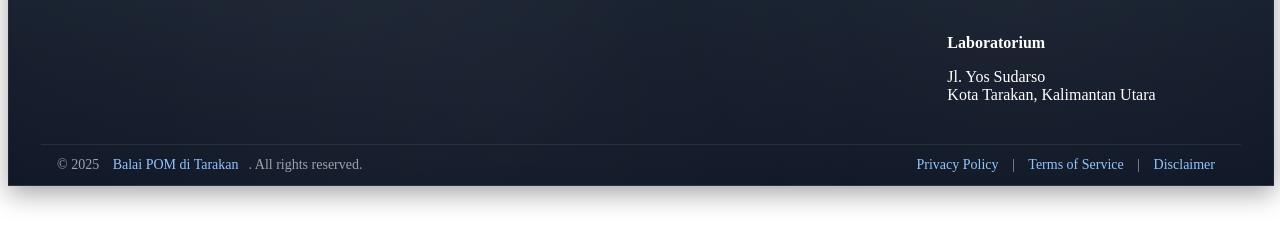
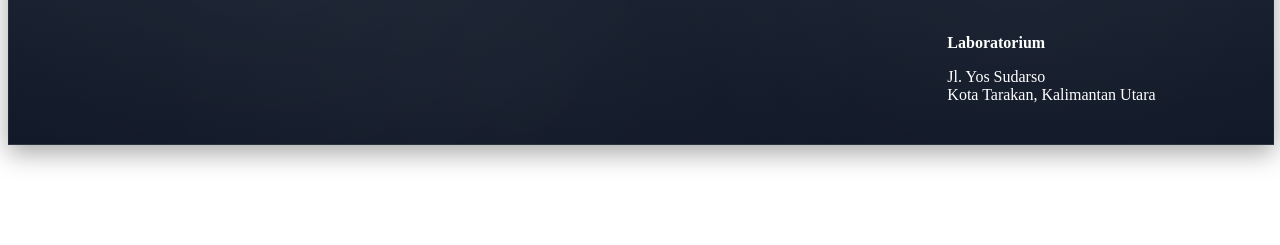
Before and after one commit to kemod12/PANDAKTA2, a plain HTML site: page footer.html in a window 1280 px wide. Shown: the part 229-474 px from the top of the page. Drawn offline with nearby package versions, Linux system fonts and the light colour scheme.

Commit message:
perbaikan footer

```diff
--- a/footer.html
+++ b/footer.html
@@ -68,16 +68,6 @@
       </div>
     </div>
 
-    <div class="footer-bottom">
-      <div>
-        © 2025 <a href="#">Balai POM di Tarakan</a>. All rights reserved.
-      </div>
-      <div>
-        <a href="#">Privacy Policy</a> |
-        <a href="#">Terms of Service</a> |
-        <a href="#">Disclaimer</a>
-      </div>
-    </div>
   </footer>
 </body>
 </html>
```
